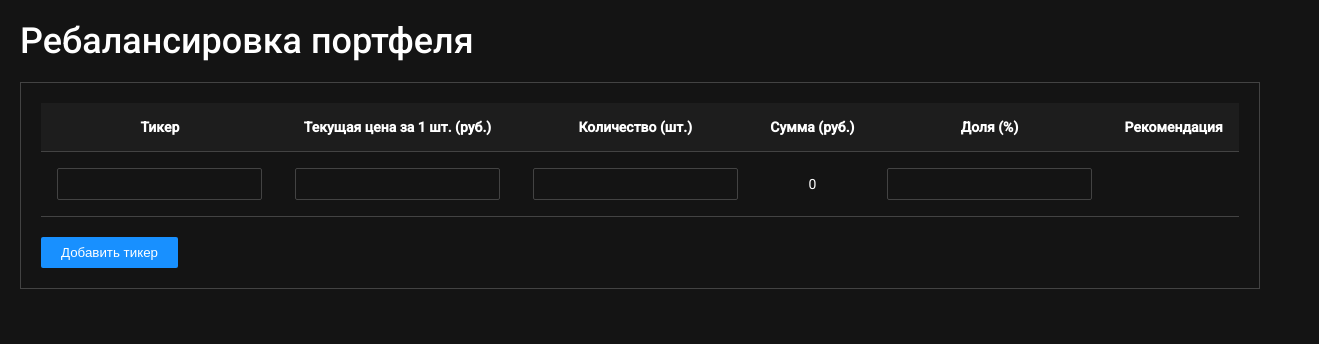
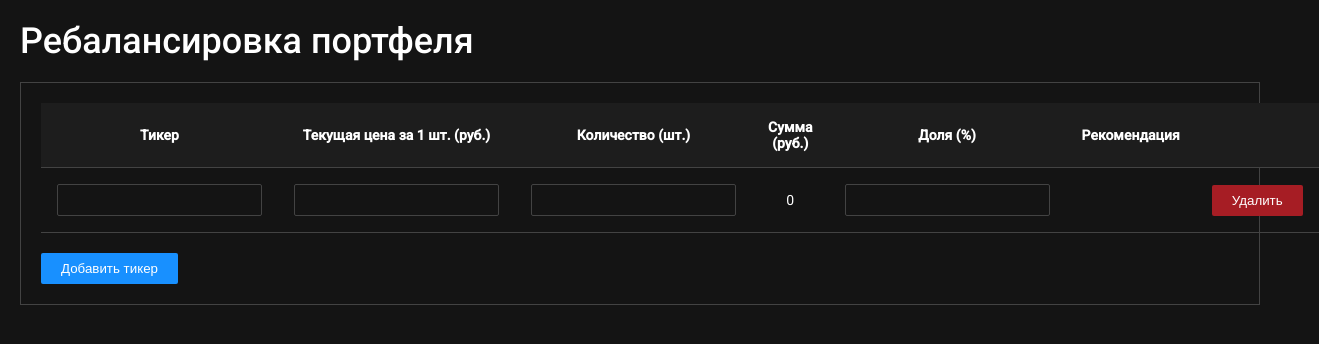
Before and after one commit to oleg59/rebalancing-portfolio, a React (Create React App) app: page / in a window 1280 px wide. Shown: the top 344 px of the page, 1319 px wide, since content can reach past the window. Built offline with nearby package versions, Linux system fonts and the light colour scheme.

Commit message:
feature: added button remove tickers

```diff
--- a/src/Home/components/RebalanceTable/RebalanceTable.js
+++ b/src/Home/components/RebalanceTable/RebalanceTable.js
@@ -5,7 +5,12 @@ const RebalanceTable = () => {
     const [tableData, setTableData] = useState([{}]);
 
     const tableRows = tableData.map((data, index) =>
-        <RebalanceTableTr key={index} data={data} handleChange={(event, name) => handleChangeTableData(event, name, index)}/>
+        <RebalanceTableTr
+            key={index}
+            data={data}
+            handleChange={(event, name) => handleChangeTableData(event, name, index)}
+            handleRemove={() => removeTicker(index)}
+        />
     );
 
     const handleChangeTableData = (event, name, index) => {
@@ -21,6 +26,10 @@ const RebalanceTable = () => {
         setTableData([...tableData, {}])
     };
 
+    const removeTicker = (index) => {
+        setTableData(tableData.filter((data, tableDataIndex) => index !== tableDataIndex))
+    };
+
     return (
         <div className="rebalance-table card">
             <table className="table mb">
@@ -32,6 +41,7 @@ const RebalanceTable = () => {
                         <th>Сумма (руб.)</th>
                         <th>Доля (%)</th>
                         <th>Рекомендация</th>
+                        <th></th>
                     </tr>
                 </thead>
                 <tbody>
--- a/src/Home/components/RebalanceTable/RebalanceTableTr/RebalanceTableTr.js
+++ b/src/Home/components/RebalanceTable/RebalanceTableTr/RebalanceTableTr.js
@@ -1,6 +1,6 @@
 import React from 'react';
 
-const RebalanceTableTr = ({data, handleChange}) => {
+const RebalanceTableTr = ({data, handleChange, handleRemove}) => {
     return (
         <tr>
             <td>
@@ -40,6 +40,7 @@ const RebalanceTableTr = ({data, handleChange}) => {
                 />
             </td>
             <td></td>
+            <td><button className="btn btn-danger" onClick={handleRemove}>Удалить</button></td>
         </tr>
     );
 };
--- a/src/index.css
+++ b/src/index.css
@@ -9,6 +9,8 @@
     --accent-color: #1890ff;
     --accent-color-hover: #095cb5;
     --border-color: #434343;
+    --danger-color: #a61d24;
+    --danger-color-hover: #6a1315;
 }
 
 * {
@@ -70,6 +72,14 @@ body {
     background: var(--accent-color-hover);
 }
 
+.btn-danger {
+    background: var(--danger-color);
+}
+
+.btn-danger:hover {
+    background: var(--danger-color-hover);
+}
+
 .mb {
     margin-bottom: 20px;
 }
```
